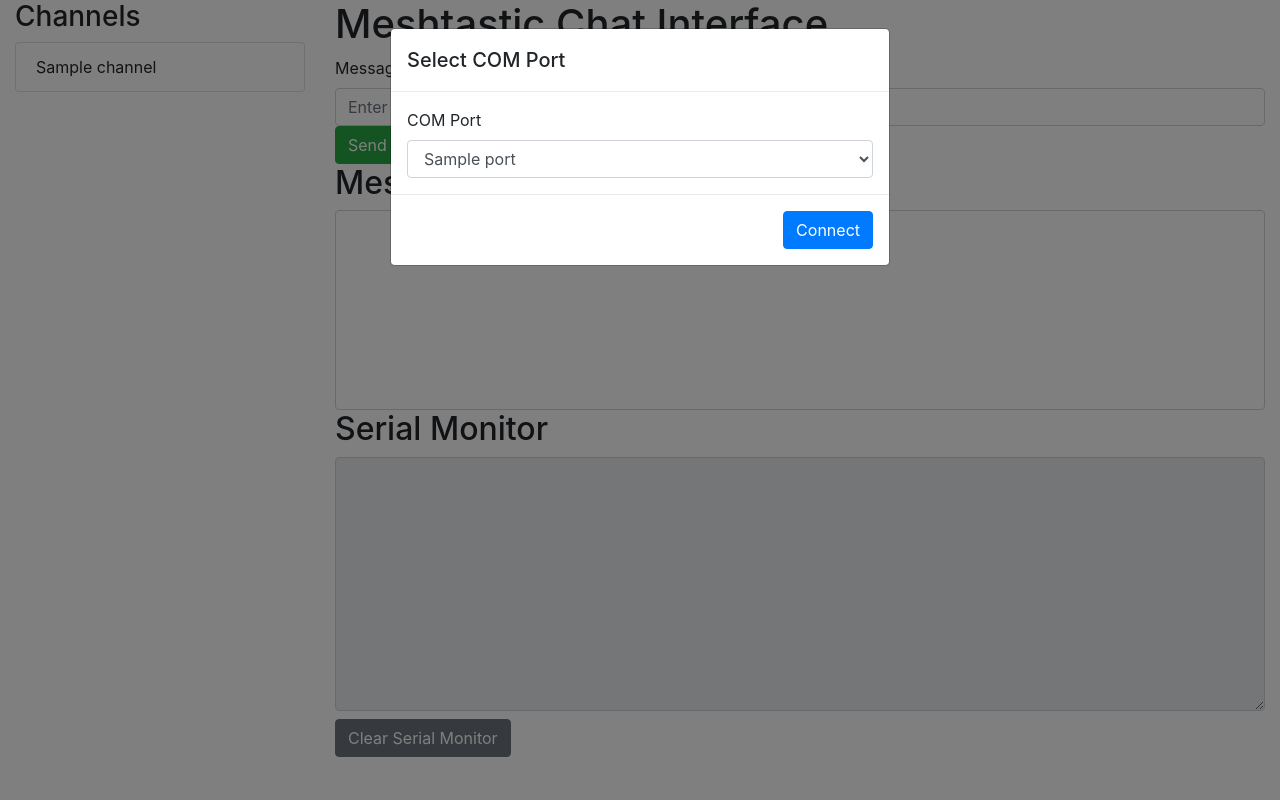
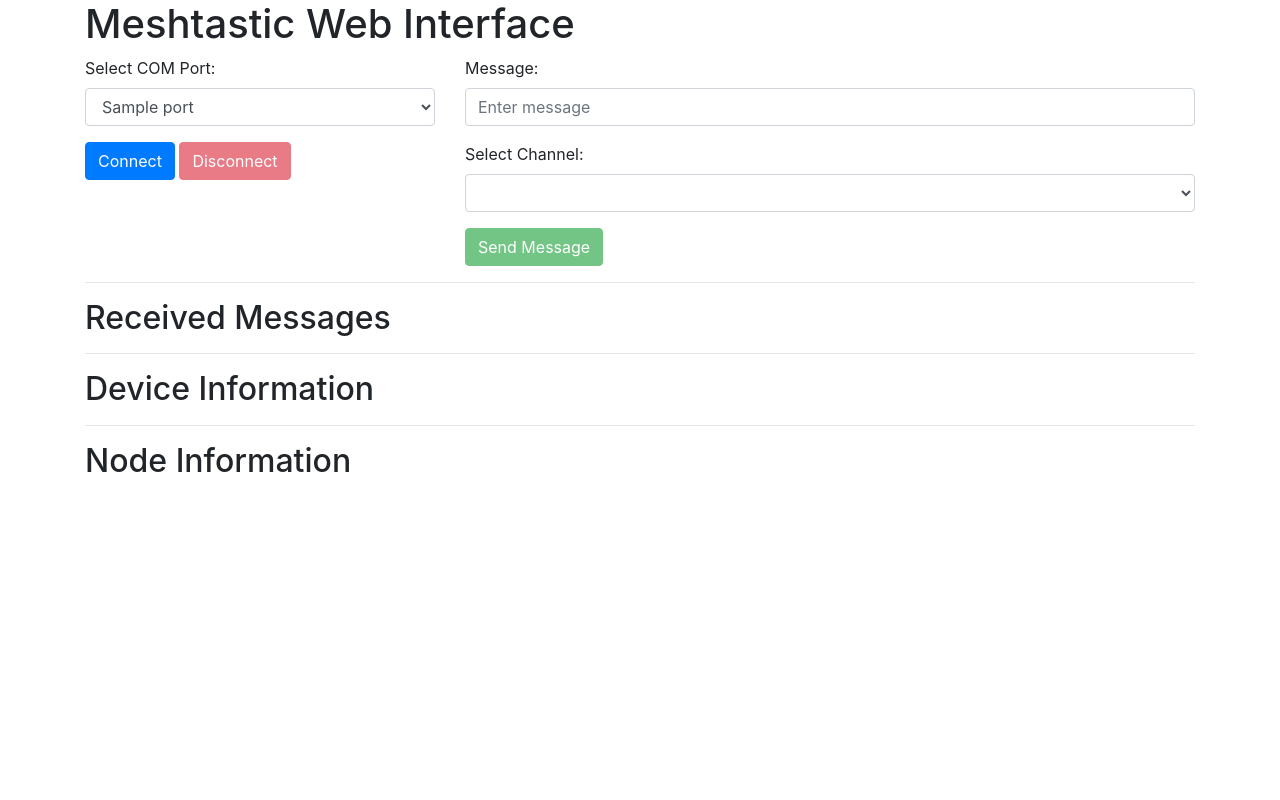
Before and after one commit to RocketGod-git/meshtastic-web-chat-interface, a Flask app: template templates/index.html in a window 1280 px wide. Run offline with Flask 3, Linux system fonts and the light colour scheme; the template is opened without the code that fills it: most values are stand-ins (such as "Sample title", 1, 10 or a date in 2020); lists and menus that the app fills with data are empty; some libraries are stand-ins or nearby versions.

Commit message:
Still not connecting, but better layout

```diff
--- a/templates/index.html
+++ b/templates/index.html
@@ -3,7 +3,7 @@
 <head>
     <meta charset="UTF-8">
     <meta name="viewport" content="width=device-width, initial-scale=1">
-    <title>Chat with Meshtastic Device</title>
+    <title>Meshtastic Web Interface</title>
 
     <link rel="stylesheet" href="https://cdn.jsdelivr.net/npm/bootstrap@4.0.0/dist/css/bootstrap.min.css" integrity="sha384-Gn5384xqQ1aoWXA+058RXPxPg6fy4IWvTNh0E263XmFcJlSAwiGgFAW/dAiS6JXm" crossorigin="anonymous">
 
@@ -12,143 +12,142 @@
 
     <script src="https://cdn.jsdelivr.net/npm/bootstrap@4.0.0/dist/js/bootstrap.min.js" integrity="sha384-JZR6Spejh4U02d8jOt6vLEHfe/JQGiRRSQQxSfFWpi1MquVdAyjUar5+76PVCmYl" crossorigin="anonymous"></script>
 </head>
-<body data-connected="{{ connected }}">
-    <div class="modal" tabindex="-1" role="dialog" id="portModal">
-        <div class="modal-dialog" role="document">
-            <div class="modal-content">
-                <div class="modal-header">
-                    <h5 class="modal-title">Select COM Port</h5>
-                </div>
-                <div class="modal-body">
-                    <label for="comPort">COM Port</label>
-                    <select id="comPort" class="form-control">
+<body>
+    <div class="container">
+        <h1>Meshtastic Web Interface</h1>
+        <div class="row">
+            <div class="col-md-4">
+                <div class="form-group">
+                    <label for="portSelect">Select COM Port:</label>
+                    <select class="form-control" id="portSelect">
                         {% for port in ports %}
                             <option value="{{ port }}">{{ port }}</option>
                         {% endfor %}
                     </select>
                 </div>
-                <div class="modal-footer">
-                    <button type="button" class="btn btn-primary" onclick="connectToPort()">Connect</button>
+                <button class="btn btn-primary" id="connectBtn">Connect</button>
+                <button class="btn btn-danger" id="disconnectBtn" disabled>Disconnect</button>
+            </div>
+            <div class="col-md-8">
+                <div class="form-group">
+                    <label for="messageInput">Message:</label>
+                    <input type="text" class="form-control" id="messageInput" placeholder="Enter message">
                 </div>
+                <div class="form-group">
+                    <label for="channelSelect">Select Channel:</label>
+                    <select class="form-control" id="channelSelect"></select>
+                </div>
+                <button class="btn btn-success" id="sendBtn" disabled>Send Message</button>
             </div>
         </div>
-    </div>
-
-    <div class="container-fluid">
-        <div class="row">
-            <div class="col-3" id="channelList">
-                <h3>Channels</h3>
-                <ul class="list-group" id="channels">
-                    {% for channel in channels %}
-                        <li class="list-group-item" onclick="selectChannel({{ channel.index }})">{{ channel.name }}</li>
-                    {% endfor %}
-                </ul>
-            </div>
-            <div class="col-9">
-                <h1>Meshtastic Chat Interface</h1>
-                <div id="chatArea">
-                    <label for="message">Message:</label>
-                    <input type="text" id="message" class="form-control" placeholder="Enter message">
-                    <button onclick="sendMessage()" class="btn btn-success">Send Message</button>
-                    <h2>Messages</h2>
-                    <div id="messagesWindow" class="form-control" style="height: 200px; overflow-y: scroll;"></div>
-                </div>
-                <h2>Serial Monitor</h2>
-                <textarea id="serialMonitor" class="form-control" rows="10" readonly></textarea>
-                <button onclick="clearSerialMonitor()" class="btn btn-secondary mt-2">Clear Serial Monitor</button>
-            </div>
-        </div>
+        <hr>
+        <h2>Received Messages</h2>
+        <div id="messagesContainer"></div>
+        <hr>
+        <h2>Device Information</h2>
+        <div id="deviceInfo"></div>
+        <hr>
+        <h2>Node Information</h2>
+        <div id="nodeInfo"></div>
     </div>
 
     <script>
-        var currentChannel = null;
+        $(document).ready(function() {
+            var eventSource = null;
+            var primaryChannel = null;
 
-        $(document).ready(function() {
-            var connected = $('body').data('connected') === 'True';
-            if (!connected) {
-                console.log("Opening port selection modal.");
-                $('#portModal').modal('show');
-            } else {
-                console.log("Already connected to serial port.");
-                startEventSource();
-            }
-        });
-
-        function connectToPort() {
-            var port = $('#comPort').val();
-            console.log("Port selected: " + port);
-            $.post('/connect', { port: port }, function(response) {
-                if (response.status === 'connected') {
-                    console.log('Connected to ' + response.port);
-                    alert('Connected to ' + response.port);
-                    $('#portModal').modal('hide');
-                    startEventSource();
-                } else {
-                    console.error('Error: ' + response.message);
-                    alert('Error: ' + response.message);
-                }
-            });
-        }
-
-        function startEventSource() {
-            var source = new EventSource('/stream');
-            source.onmessage = function(event) {
-                var serialMonitor = document.getElementById('serialMonitor');
-                serialMonitor.value += event.data + '\n';
-                serialMonitor.scrollTop = serialMonitor.scrollHeight;
-            };
-            source.addEventListener('channel_info', function(event) {
-                var channelData = JSON.parse(event.data);
-                var channelList = document.getElementById('channels');
-                var listItem = document.createElement('li');
-                listItem.textContent = channelData.name;
-                listItem.className = 'list-group-item';
-                listItem.onclick = function() { selectChannel(channelData.index); };
-                channelList.appendChild(listItem);
-            });
-            source.addEventListener('receive_message', function(event) {
-                var messageData = JSON.parse(event.data);
-                console.log('Message received on channel ' + messageData.channel + ': ' + messageData.message);
-                if (messageData.channel === currentChannel) {
-                    var messagesWindow = document.getElementById('messagesWindow');
-                    messagesWindow.innerHTML += '<p>' + messageData.message + '</p>';
-                    messagesWindow.scrollTop = messagesWindow.scrollHeight;
-                }
-            });
-        }
-
-        function sendMessage() {
-            var message = $('#message').val();
-            console.log("Sending message on channel " + currentChannel + ": " + message);
-            if (currentChannel !== null && message.trim() !== '') {
-                $.post('/send_message', { message: message, channel: currentChannel }, function(response) {
-                    if (response.status === 'sent') {
-                        $('#message').val('');
+            $('#connectBtn').click(function() {
+                var selectedPort = $('#portSelect').val();
+                $.post('/connect', { port: selectedPort }, function(response) {
+                    if (response.status === 'connected') {
+                        $('#connectBtn').prop('disabled', true);
+                        $('#disconnectBtn').prop('disabled', false);
+                        $('#sendBtn').prop('disabled', false);
+                        startEventSource();
                     } else {
-                        console.error('Error: ' + response.message);
-                        alert('Error: ' + response.message);
+                        alert('Failed to connect: ' + response.message);
                     }
                 });
-            } else {
-                alert('No channel selected or message is empty!');
+            });
+
+            $('#disconnectBtn').click(function() {
+                $.post('/disconnect', function(response) {
+                    if (response.status === 'disconnected') {
+                        $('#connectBtn').prop('disabled', false);
+                        $('#disconnectBtn').prop('disabled', true);
+                        $('#sendBtn').prop('disabled', true);
+                        stopEventSource();
+                    } else {
+                        alert('Failed to disconnect: ' + response.message);
+                    }
+                });
+            });
+
+            $('#sendBtn').click(function() {
+                var message = $('#messageInput').val();
+                var channel = $('#channelSelect').val() || primaryChannel;
+                $.post('/send_message', { message: message, channel: channel }, function(response) {
+                    if (response.status === 'sent') {
+                        $('#messageInput').val('');
+                    } else {
+                        alert('Failed to send message: ' + response.message);
+                    }
+                });
+            });
+
+            function startEventSource() {
+                eventSource = new EventSource('/stream');
+
+                eventSource.addEventListener('primary_channel', function(event) {
+                    var channelData = JSON.parse(event.data);
+                    primaryChannel = channelData.index;
+                    var channelSelect = $('#channelSelect');
+                    channelSelect.append($('<option>', {
+                        value: channelData.index,
+                        text: channelData.name + ' (Primary)'
+                    }));
+                });
+
+                eventSource.addEventListener('channel_info', function(event) {
+                    var channelData = JSON.parse(event.data);
+                    var channelSelect = $('#channelSelect');
+                    channelSelect.append($('<option>', {
+                        value: channelData.index,
+                        text: channelData.name
+                    }));
+                });
+
+                eventSource.addEventListener('text_message', function(event) {
+                    var messageData = JSON.parse(event.data);
+                    var messagesContainer = $('#messagesContainer');
+                    messagesContainer.append('<p><strong>From:</strong> ' + messageData.sender + '<br><strong>Message:</strong> ' + messageData.text + '</p><hr>');
+                });
+
+                eventSource.addEventListener('user_data', function(event) {
+                    var userData = JSON.parse(event.data);
+                    var deviceInfo = $('#deviceInfo');
+                    deviceInfo.html('<p><strong>Device ID:</strong> ' + userData.id + '<br><strong>Long Name:</strong> ' + userData.longName + '<br><strong>Short Name:</strong> ' + userData.shortName + '<br><strong>MAC Address:</strong> ' + userData.macaddr + '<br><strong>Hardware Model:</strong> ' + userData.hwModel + '</p>');
+                });
+
+                eventSource.addEventListener('position_data', function(event) {
+                    var positionData = JSON.parse(event.data);
+                    var nodeInfo = $('#nodeInfo');
+                    nodeInfo.html('<p><strong>Sender:</strong> ' + positionData.sender + '<br><strong>Latitude:</strong> ' + positionData.latitude + '<br><strong>Longitude:</strong> ' + positionData.longitude + '<br><strong>Altitude:</strong> ' + positionData.altitude + '</p>');
+                });
+
+                eventSource.addEventListener('telemetry_data', function(event) {
+                    var telemetryData = JSON.parse(event.data);
+                    var deviceInfo = $('#deviceInfo');
+                    deviceInfo.append('<p><strong>Battery Level:</strong> ' + telemetryData.batteryLevel + '<br><strong>Voltage:</strong> ' + telemetryData.voltage + '<br><strong>Channel Utilization:</strong> ' + telemetryData.channelUtilization + '<br><strong>Air Utilization TX:</strong> ' + telemetryData.airUtilTx + '<br><strong>Uptime Seconds:</strong> ' + telemetryData.uptimeSeconds + '</p>');
+                });
             }
-        }
 
-        function selectChannel(channel) {
-            console.log("Channel selected: " + channel);
-            currentChannel = channel;
-            var messagesWindow = document.getElementById('messagesWindow');
-            messagesWindow.innerHTML = '';
-            alert('Channel ' + channel + ' selected');
-        }
-
-        function clearSerialMonitor() {
-            var serialMonitor = document.getElementById('serialMonitor');
-            serialMonitor.value = '';
-        }
-
-        $(window).on('beforeunload', function() {
-            $.post('/disconnect');
+            function stopEventSource() {
+                if (eventSource !== null) {
+                    eventSource.close();
+                    eventSource = null;
+                }
+            }
         });
     </script>
 </body>
```
